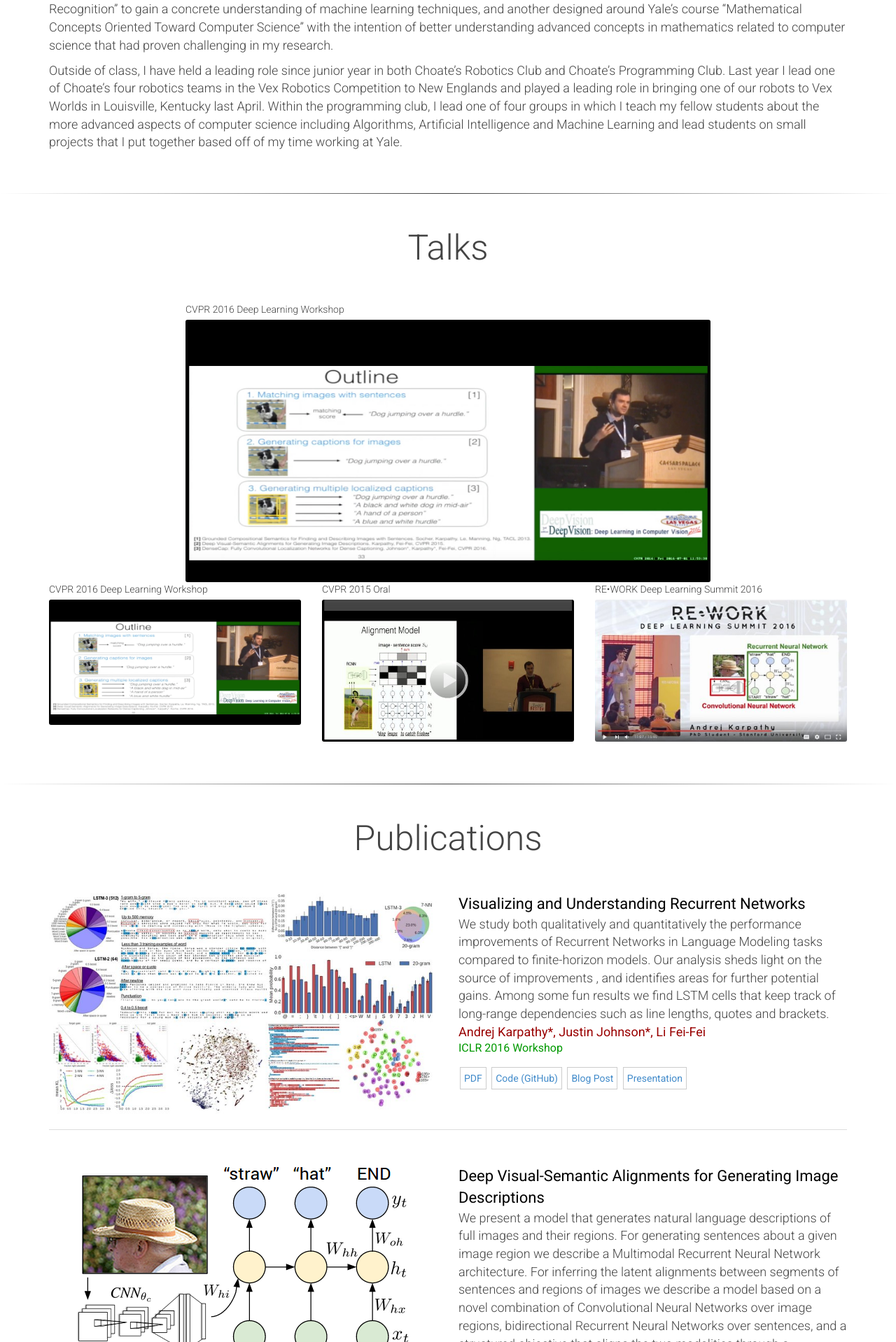
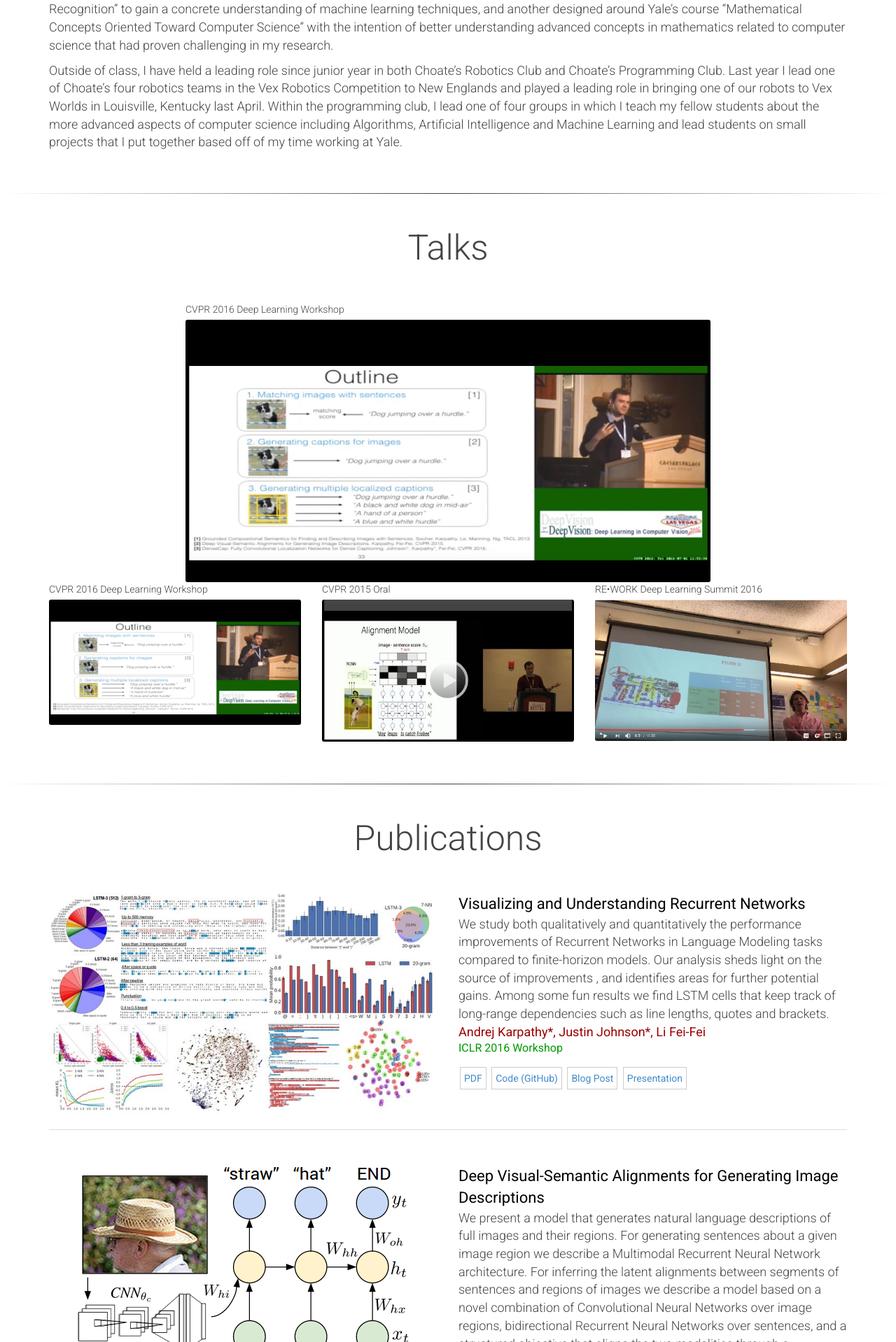
Before and after one commit to georgewildridge/georgewildridgeoriginalwebsite, a Jekyll site: the page built from index.md, in a window 1280 px wide. Shown: the part 1260-3178 px from the top of the page at 70% size. Built offline with Jekyll 4.4.1, drawn with Linux system fonts in a browser that asks for light colours.

Commit message:
Started talks

```diff
--- a/_includes/talks.html
+++ b/_includes/talks.html
@@ -18,7 +18,7 @@
     </div>
    <div class="col-md-4">
       <div class="ts">RE•WORK Deep Learning Summit 2016</div>
-      <a href="https://www.youtube.com/watch?v=qPcCk1V1JO8" target="_blank" savefrom_lm_index="2" savefrom_lm="1"><img src="/img/rework_talk.jpeg" style="width:100%;border-radius:3px;"></a><span style="padding: 0; margin: 0; margin-left: 5px;">
+      <a href="https://www.youtube.com/watch?v=qPcCk1V1JO8" target="_blank" savefrom_lm_index="2" savefrom_lm="1"><img src="/img/rework_talk.jpg" style="width:100%;border-radius:3px;"></a><span style="padding: 0; margin: 0; margin-left: 5px;">
     </div>
   </div>
   <br>
```
Also changed, not shown: img/rework_talk.jpg (added).
